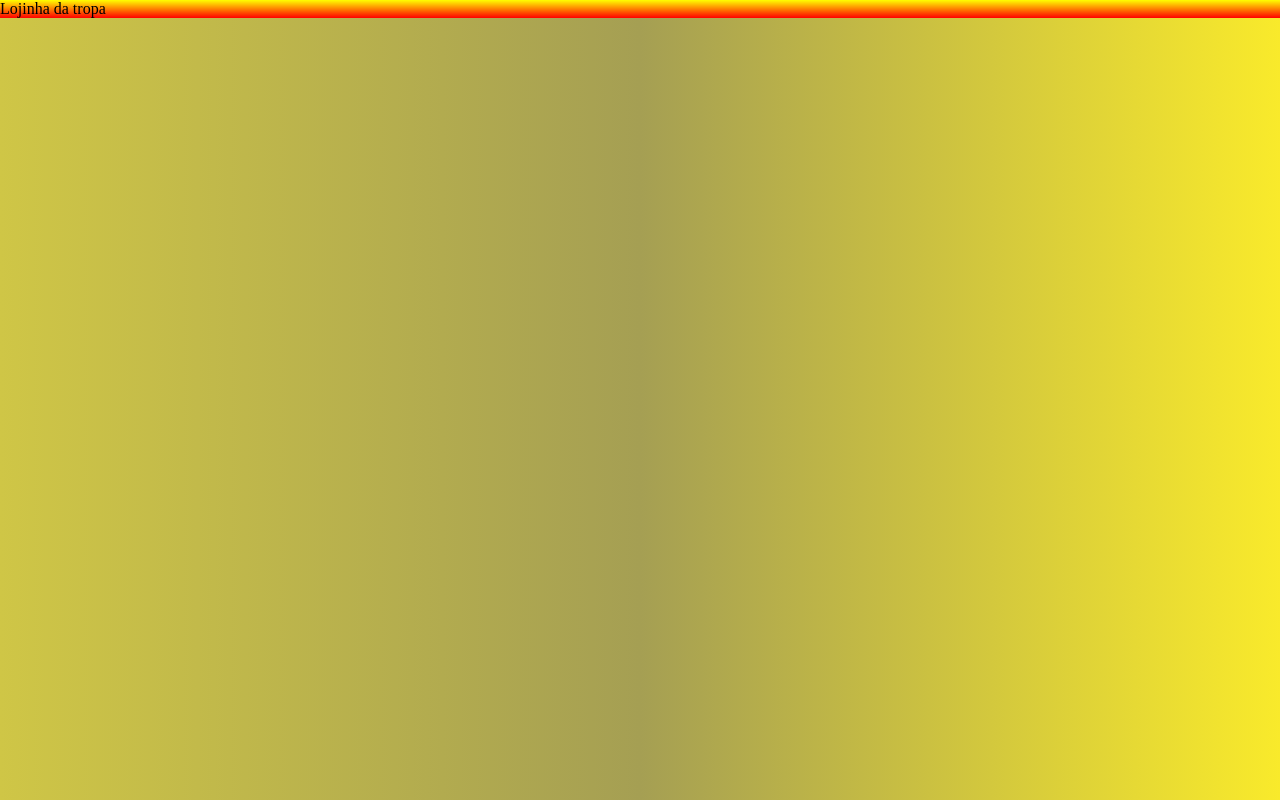
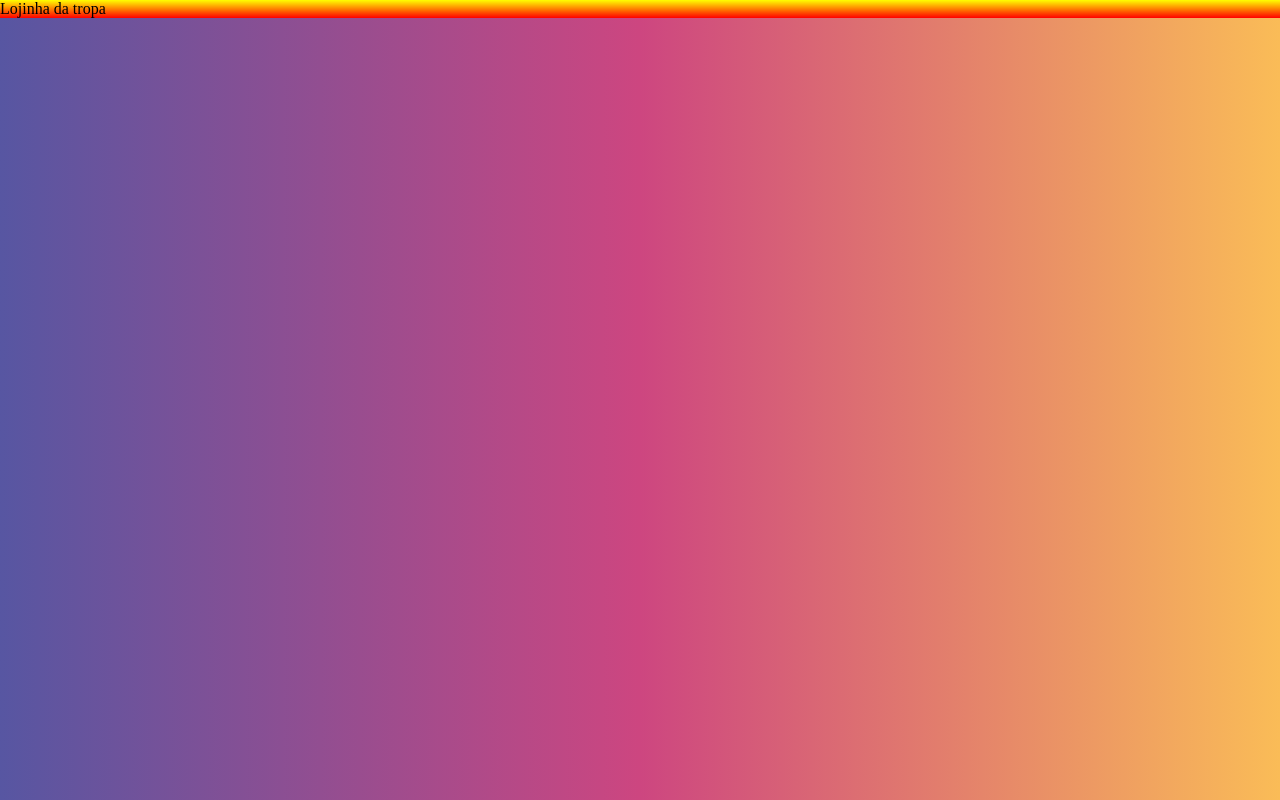
Before and after one commit to professor-weslly/gradiente_3B, a plain HTML site: page index.html in a window 1280 px wide. Drawn offline with Linux system fonts and the light colour scheme.

Commit message:
Update index.html

```diff
--- a/index.html
+++ b/index.html
@@ -12,7 +12,7 @@
         }
 
         body {
-            background: linear-gradient(to right, #CFC646, #A59F53, #F9EA2B);
+            background: linear-gradient(to right, #5756A2, #CD4680, #FABC57);
             min-height: 100vh;
         }
 
```
